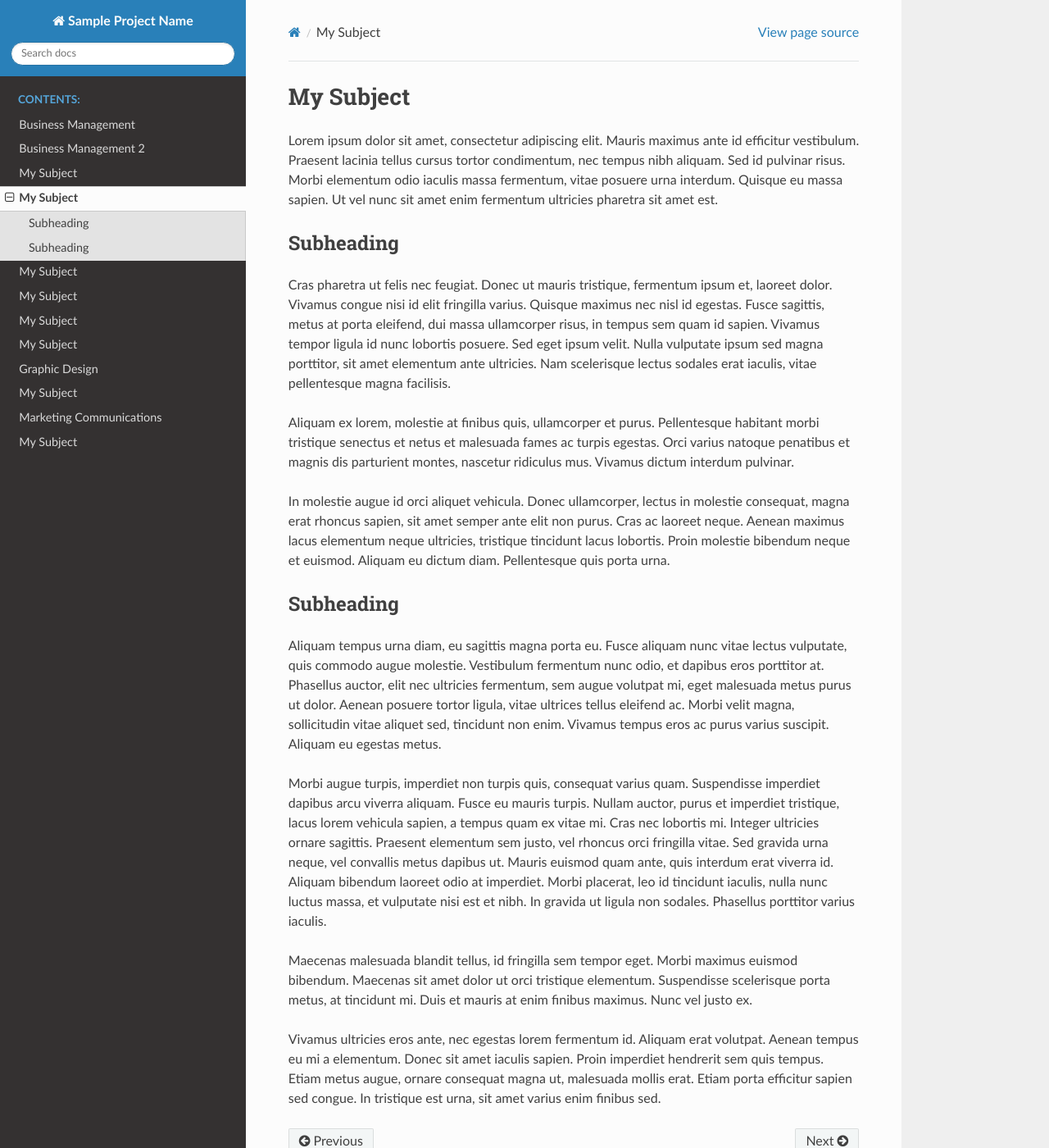
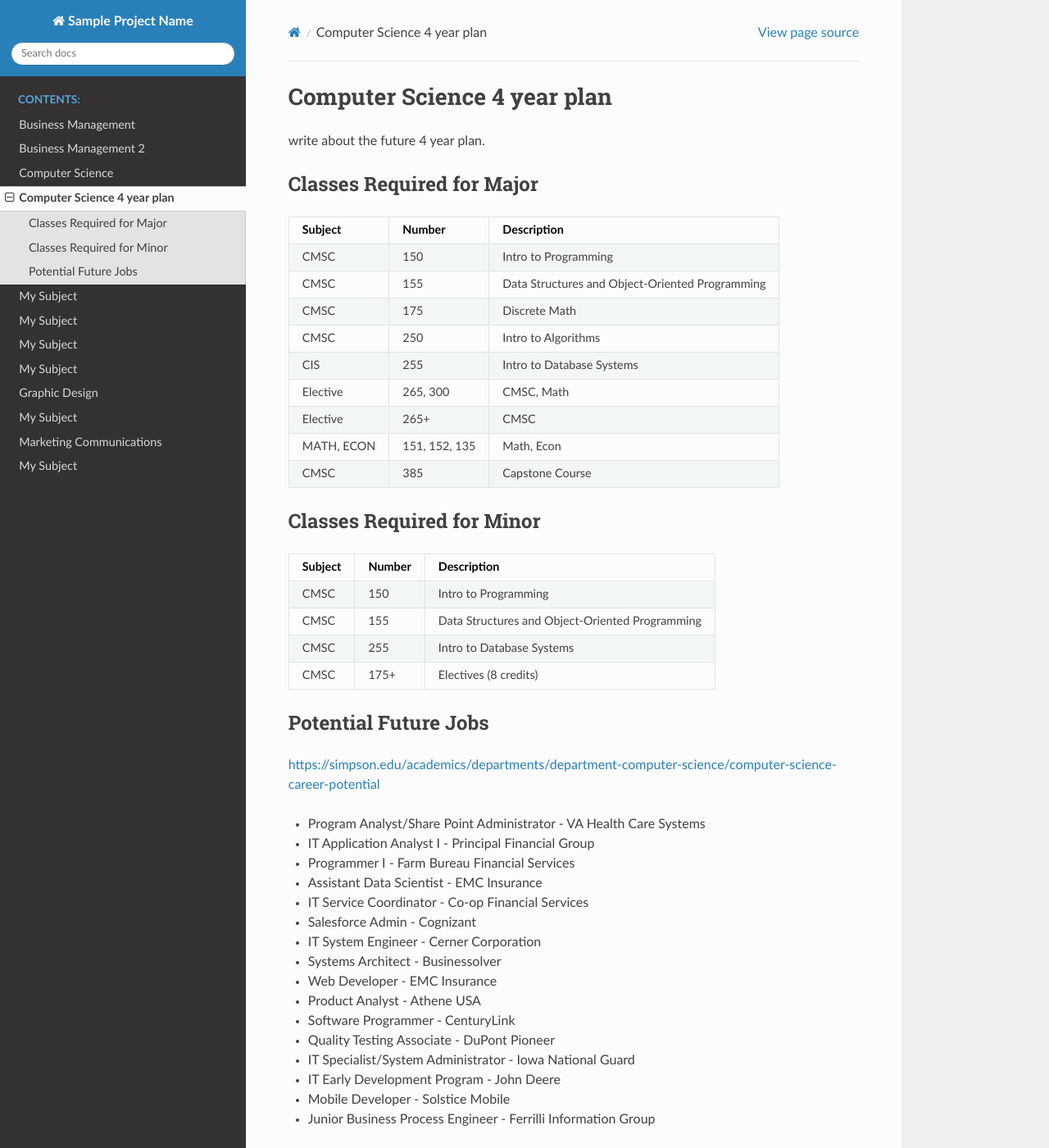
Before and after one commit to burnskatie/majors_template, a Sphinx documentation site: the page built from source/future/index.rst, in a window 1280 px wide and 1400 px high. Shown: the whole window at 82% size. Built offline with Sphinx 7.4.7 and the Read the Docs theme 2.0.0, drawn with Linux system fonts in a browser that asks for light colours.

Commit message:
Computer Science

```diff
--- a/source/computer_science/index.rst
+++ b/source/computer_science/index.rst
@@ -1,14 +1,11 @@
-My Subject
-==========
+Computer Science
+================
 
-Lorem ipsum dolor sit amet, consectetur adipiscing elit. Mauris maximus ante id
-efficitur vestibulum. Praesent lacinia tellus cursus tortor condimentum, nec
-tempus nibh aliquam. Sed id pulvinar risus. Morbi elementum odio iaculis massa
-fermentum, vitae posuere urna interdum. Quisque eu massa sapien. Ut vel nunc sit
-amet enim fermentum ultricies pharetra sit amet est.
+Write about what I think of the classes that I am taking.
+https://simpson.edu/academics/departments/academics/departments/department-computer-science/computer-science
 
-Subheading
-----------
+Intro to Program CMSC-150-A
+---------------------------
 
 Cras pharetra ut felis nec
 feugiat. Donec ut mauris tristique, fermentum ipsum et, laoreet dolor. Vivamus
@@ -18,20 +15,9 @@ quam id sapien. Vivamus tempor ligula id nunc lobortis posuere. Sed eget ipsum
 velit. Nulla vulputate ipsum sed magna porttitor, sit amet elementum ante ultricies.
 Nam scelerisque lectus sodales erat iaculis, vitae pellentesque magna facilisis.
 
-Aliquam ex lorem, molestie at finibus quis, ullamcorper et purus. Pellentesque
-habitant morbi tristique senectus et netus et malesuada fames ac turpis egestas.
-Orci varius natoque penatibus et magnis dis parturient montes, nascetur
-ridiculus mus. Vivamus dictum interdum pulvinar.
 
-In molestie augue id orci
-aliquet vehicula. Donec ullamcorper, lectus in molestie consequat, magna erat
-rhoncus sapien, sit amet semper ante elit non purus. Cras ac laoreet neque.
-Aenean maximus lacus elementum neque ultricies, tristique tincidunt lacus
-lobortis. Proin molestie bibendum neque et euismod. Aliquam eu dictum diam.
-Pellentesque quis porta urna.
-
-Subheading
-----------
+Web Development CIS-120-A
+-------------------------
 
 Aliquam tempus urna diam, eu sagittis magna porta eu. Fusce aliquam nunc vitae
 lectus vulputate, quis commodo augue molestie. Vestibulum fermentum nunc odio,
@@ -40,26 +26,3 @@ sem augue volutpat mi, eget malesuada metus purus ut dolor. Aenean posuere
 tortor ligula, vitae ultrices tellus eleifend ac. Morbi velit magna,
 sollicitudin vitae aliquet sed, tincidunt non enim. Vivamus tempus eros ac
 purus varius suscipit. Aliquam eu egestas metus.
-
-Morbi augue turpis, imperdiet non turpis quis, consequat varius quam.
-Suspendisse imperdiet dapibus arcu viverra aliquam. Fusce eu mauris turpis.
-Nullam auctor, purus et imperdiet tristique, lacus lorem vehicula sapien,
-a tempus quam ex vitae mi. Cras nec lobortis mi. Integer ultricies ornare
-sagittis. Praesent elementum sem justo, vel rhoncus orci fringilla vitae.
-Sed gravida urna neque, vel convallis metus dapibus ut. Mauris euismod quam
-ante, quis interdum erat viverra id. Aliquam bibendum laoreet odio at imperdiet.
-Morbi placerat, leo id tincidunt iaculis, nulla nunc luctus massa, et vulputate
-nisi est et nibh. In gravida ut ligula non sodales. Phasellus porttitor varius
-iaculis.
-
-Maecenas malesuada blandit tellus, id fringilla sem tempor eget. Morbi maximus
-euismod bibendum. Maecenas sit amet dolor ut orci tristique elementum.
-Suspendisse scelerisque porta metus, at tincidunt mi. Duis et mauris at enim
-finibus maximus. Nunc vel justo ex.
-
-Vivamus ultricies eros ante, nec egestas
-lorem fermentum id. Aliquam erat volutpat. Aenean tempus eu mi a elementum.
-Donec sit amet iaculis sapien. Proin imperdiet hendrerit sem quis tempus.
-Etiam metus augue, ornare consequat magna ut, malesuada mollis erat. Etiam
-porta efficitur sapien sed congue. In tristique est urna, sit amet varius
-enim finibus sed.
--- a/source/future/index.rst
+++ b/source/future/index.rst
@@ -1,65 +1,56 @@
-My Subject
-==========
+Computer Science 4 year plan
+============================
 
-Lorem ipsum dolor sit amet, consectetur adipiscing elit. Mauris maximus ante id
-efficitur vestibulum. Praesent lacinia tellus cursus tortor condimentum, nec
-tempus nibh aliquam. Sed id pulvinar risus. Morbi elementum odio iaculis massa
-fermentum, vitae posuere urna interdum. Quisque eu massa sapien. Ut vel nunc sit
-amet enim fermentum ultricies pharetra sit amet est.
+write about the future 4 year plan.
 
-Subheading
-----------
 
-Cras pharetra ut felis nec
-feugiat. Donec ut mauris tristique, fermentum ipsum et, laoreet dolor. Vivamus
-congue nisi id elit fringilla varius. Quisque maximus nec nisl id egestas. Fusce
-sagittis, metus at porta eleifend, dui massa ullamcorper risus, in tempus sem
-quam id sapien. Vivamus tempor ligula id nunc lobortis posuere. Sed eget ipsum
-velit. Nulla vulputate ipsum sed magna porttitor, sit amet elementum ante ultricies.
-Nam scelerisque lectus sodales erat iaculis, vitae pellentesque magna facilisis.
+Classes Required for Major
+--------------------------
 
-Aliquam ex lorem, molestie at finibus quis, ullamcorper et purus. Pellentesque
-habitant morbi tristique senectus et netus et malesuada fames ac turpis egestas.
-Orci varius natoque penatibus et magnis dis parturient montes, nascetur
-ridiculus mus. Vivamus dictum interdum pulvinar.
+=============   ==============       ==================
+Subject         Number               Description
+=============   ==============       ==================
+CMSC            150                  Intro to Programming
+CMSC            155                  Data Structures and Object-Oriented Programming
+CMSC            175                  Discrete Math
+CMSC            250                  Intro to Algorithms
+CIS             255                  Intro to Database Systems
+Elective        265, 300             CMSC, Math
+Elective        265+                 CMSC
+MATH, ECON      151, 152, 135        Math, Econ
+CMSC            385                  Capstone Course
+=============   ==============       ==================
 
-In molestie augue id orci
-aliquet vehicula. Donec ullamcorper, lectus in molestie consequat, magna erat
-rhoncus sapien, sit amet semper ante elit non purus. Cras ac laoreet neque.
-Aenean maximus lacus elementum neque ultricies, tristique tincidunt lacus
-lobortis. Proin molestie bibendum neque et euismod. Aliquam eu dictum diam.
-Pellentesque quis porta urna.
+Classes Required for Minor
+--------------------------
 
-Subheading
-----------
+=============   ==============       ==================
+Subject         Number               Description
+=============   ==============       ==================
+CMSC            150                  Intro to Programming
+CMSC            155                  Data Structures and Object-Oriented Programming
+CMSC            255                  Intro to Database Systems
+CMSC            175+                 Electives (8 credits)
+=============   ==============       ==================
 
-Aliquam tempus urna diam, eu sagittis magna porta eu. Fusce aliquam nunc vitae
-lectus vulputate, quis commodo augue molestie. Vestibulum fermentum nunc odio,
-et dapibus eros porttitor at. Phasellus auctor, elit nec ultricies fermentum,
-sem augue volutpat mi, eget malesuada metus purus ut dolor. Aenean posuere
-tortor ligula, vitae ultrices tellus eleifend ac. Morbi velit magna,
-sollicitudin vitae aliquet sed, tincidunt non enim. Vivamus tempus eros ac
-purus varius suscipit. Aliquam eu egestas metus.
+Potential Future Jobs
+---------------------
 
-Morbi augue turpis, imperdiet non turpis quis, consequat varius quam.
-Suspendisse imperdiet dapibus arcu viverra aliquam. Fusce eu mauris turpis.
-Nullam auctor, purus et imperdiet tristique, lacus lorem vehicula sapien,
-a tempus quam ex vitae mi. Cras nec lobortis mi. Integer ultricies ornare
-sagittis. Praesent elementum sem justo, vel rhoncus orci fringilla vitae.
-Sed gravida urna neque, vel convallis metus dapibus ut. Mauris euismod quam
-ante, quis interdum erat viverra id. Aliquam bibendum laoreet odio at imperdiet.
-Morbi placerat, leo id tincidunt iaculis, nulla nunc luctus massa, et vulputate
-nisi est et nibh. In gravida ut ligula non sodales. Phasellus porttitor varius
-iaculis.
+https://simpson.edu/academics/departments/department-computer-science/computer-science-career-potential
 
-Maecenas malesuada blandit tellus, id fringilla sem tempor eget. Morbi maximus
-euismod bibendum. Maecenas sit amet dolor ut orci tristique elementum.
-Suspendisse scelerisque porta metus, at tincidunt mi. Duis et mauris at enim
-finibus maximus. Nunc vel justo ex.
-
-Vivamus ultricies eros ante, nec egestas
-lorem fermentum id. Aliquam erat volutpat. Aenean tempus eu mi a elementum.
-Donec sit amet iaculis sapien. Proin imperdiet hendrerit sem quis tempus.
-Etiam metus augue, ornare consequat magna ut, malesuada mollis erat. Etiam
-porta efficitur sapien sed congue. In tristique est urna, sit amet varius
-enim finibus sed.
+* Program Analyst/Share Point Administrator - VA Health Care Systems
+* IT Application Analyst I - Principal Financial Group
+* Programmer I - Farm Bureau Financial Services
+* Assistant Data Scientist - EMC Insurance
+* IT Service Coordinator - Co-op Financial Services
+* Salesforce Admin - Cognizant
+* IT System Engineer - Cerner Corporation
+* Systems Architect - Businessolver
+* Web Developer - EMC Insurance
+* Product Analyst - Athene USA
+* Software Programmer - CenturyLink
+* Quality Testing Associate - DuPont Pioneer
+* IT Specialist/System Administrator - Iowa National Guard
+* IT Early Development Program - John Deere
+* Mobile Developer - Solstice Mobile
+* Junior Business Process Engineer - Ferrilli Information Group
```
